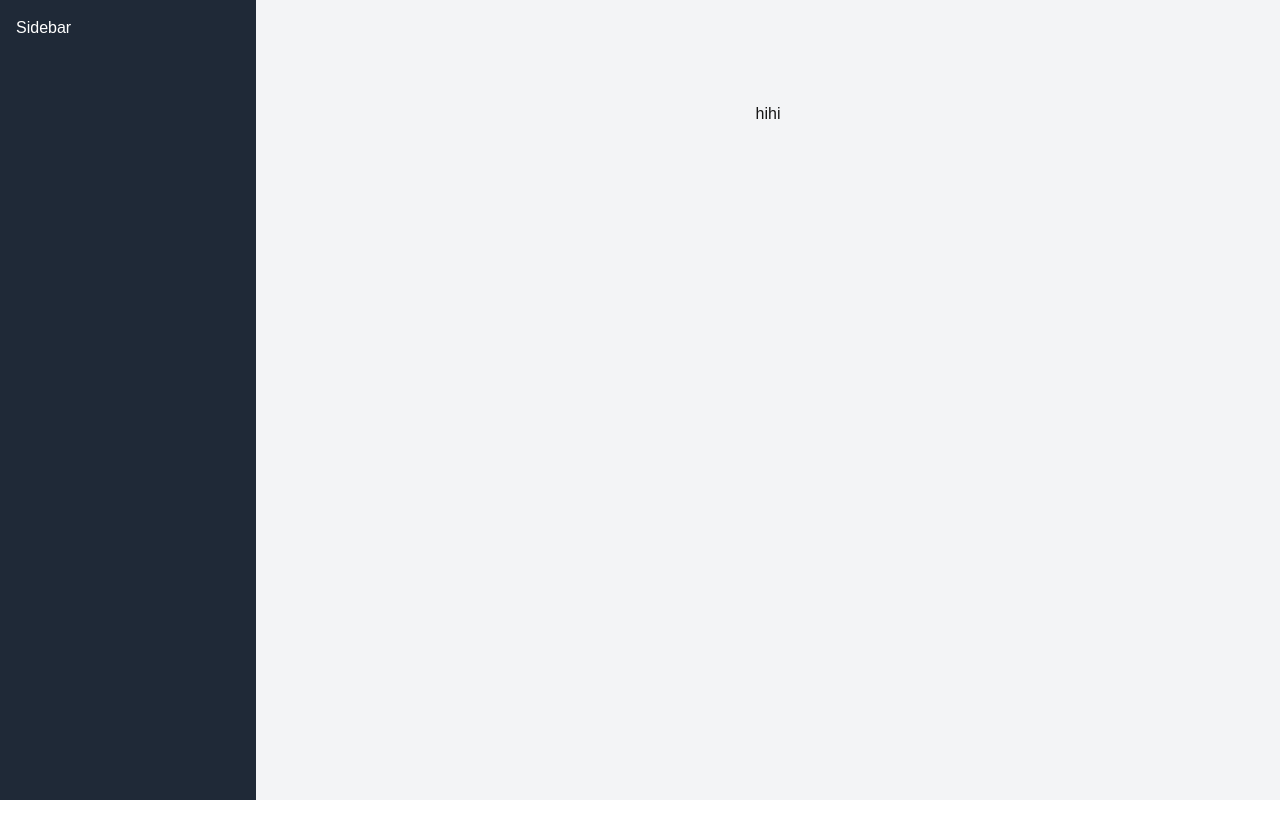
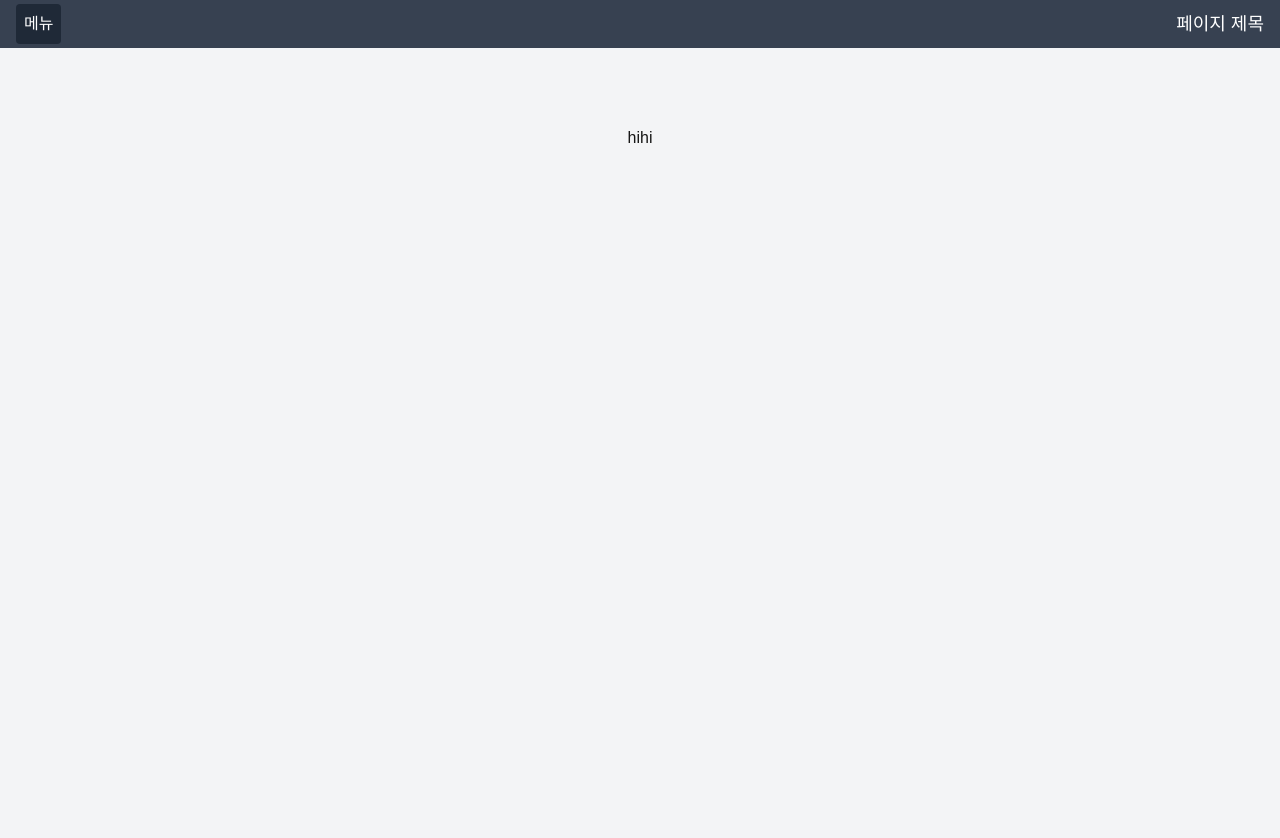
Before and after one commit to thebluerat/kibanaclone, a Next.js app: page / in a window 1280 px wide. Shown: the top 838 px of the page. Built offline with nearby package versions, Linux system fonts and the light colour scheme.

Commit message:
사이드 바 메뉴 추가

```diff
--- a/src/app/(main)/dashboard/page.jsx
+++ b/src/app/(main)/dashboard/page.jsx
@@ -71,7 +71,7 @@ const Dashboard = () => {
 
   return (
     <div className="flex h-full">
-      <div className="w-1/4 bg-gray-100 p-4 overflow-scroll">
+      <div className="w-1/4 bg-gray-100 p-4 min-h-screen overflow-scroll">
         <h1 className="text-lg font-bold mb-4">데이터 필드</h1>
 
         {/* 업로드된 파일 선택 */}
@@ -88,7 +88,8 @@ const Dashboard = () => {
         {data.length > 0 && <DataTable headers={headers} onFieldDrop={handleFieldDropToChart} />}
       </div>
 
-      <div className="w-3/4 p-4 flex">
+      {/* 이 부분을 flex-1으로 변경 */}
+      <div className="flex-1 p-4 flex min-h-screen">
         <div
           className="w-2/3 p-4 border"
           onDrop={(e) => {
--- a/src/app/layout.tsx
+++ b/src/app/layout.tsx
@@ -1,20 +1,29 @@
-import { ReactNode } from 'react';
+'use client';
+
+import { ReactNode, useState } from 'react';
 import './globals.css';
+import Sidebar from '../components/navigation/Sidebar';
+import TopBar from '../components/navigation/TopBar';
 
 interface LayoutProps {
   children: ReactNode;
 }
 
 export default function RootLayout({ children }: LayoutProps) {
+  const [isSidebarOpen, setIsSidebarOpen] = useState(false);
+
+  const toggleSidebar = () => {
+    setIsSidebarOpen(!isSidebarOpen);
+  };
+
   return (
     <html lang="en">
       <body>
-        <div className="flex h-screen">
-          <aside className="w-64 bg-gray-800 text-white">
-            <div className="p-4">Sidebar</div>
-          </aside>
-          <main className="flex-1 p-6 bg-gray-100">
-            {children} {/* 각 페이지의 콘텐츠가 이곳에 렌더링됩니다 */}
+        <div className="relative">
+          <TopBar toggleSidebar={toggleSidebar} /> {/* TopBar 추가 */}
+          <Sidebar isOpen={isSidebarOpen} /> {/* Sidebar 추가 */}
+          <main className="pt-12 p-6 bg-gray-100 min-h-screen">
+            {children} {/* 각 페이지의 콘텐츠 */}
           </main>
         </div>
       </body>
--- /dev/null
+++ b/src/components/navigation/Sidebar.tsx
@@ -0,0 +1,35 @@
+import React from 'react';
+import Link from 'next/link';
+
+interface SidebarProps {
+    isOpen: boolean;
+}
+
+const Sidebar: React.FC<SidebarProps> = ({ isOpen }) => {
+    return (
+        <div
+        className={`fixed top-0 left-0 h-full bg-gray-800 text-white transition-transform transform ${
+            isOpen ? 'translate-x-0' : '-translate-x-full'
+        } w-64 z-40`}
+        >
+            <div className="p-4">
+                <h1 className="text-lg font-bold">메뉴</h1>
+            </div>
+            <nav>
+                <ul>
+                <li className="p-2 hover:bg-gray-700">
+                    <Link href="/">홈</Link>
+                </li>
+                <li className="p-2 hover:bg-gray-700">
+                    <Link href="/dashboard">대시보드</Link>
+                </li>
+                <li className="p-2 hover:bg-gray-700">
+                    <Link href="/index">인덱스</Link>
+                </li>
+                </ul>
+            </nav>
+        </div>
+    );
+};
+
+export default Sidebar;
--- /dev/null
+++ b/src/components/navigation/TopBar.tsx
@@ -0,0 +1,26 @@
+import React from 'react';
+
+interface TopBarProps {
+    toggleSidebar: () => void; // toggleSidebar 함수의 타입 정의
+  }
+
+  const TopBar: React.FC<TopBarProps> = ({ toggleSidebar }) => {
+  return (
+    <div className="w-full h-12 bg-gray-700 text-white flex items-center justify-between px-4 fixed top-0 z-50">
+      {/* 사이드바 토글 버튼 */}
+      <button
+        onClick={toggleSidebar}
+        className="bg-gray-800 text-white p-2 rounded"
+      >
+        메뉴
+      </button>
+
+      {/* 나중에 페이지별 메뉴나 제목이 들어갈 공간 */}
+      <div className="ml-4">
+        <h1 className="text-lg">페이지 제목</h1> {/* 나중에 변경 가능 */}
+      </div>
+    </div>
+  );
+};
+
+export default TopBar;
```
